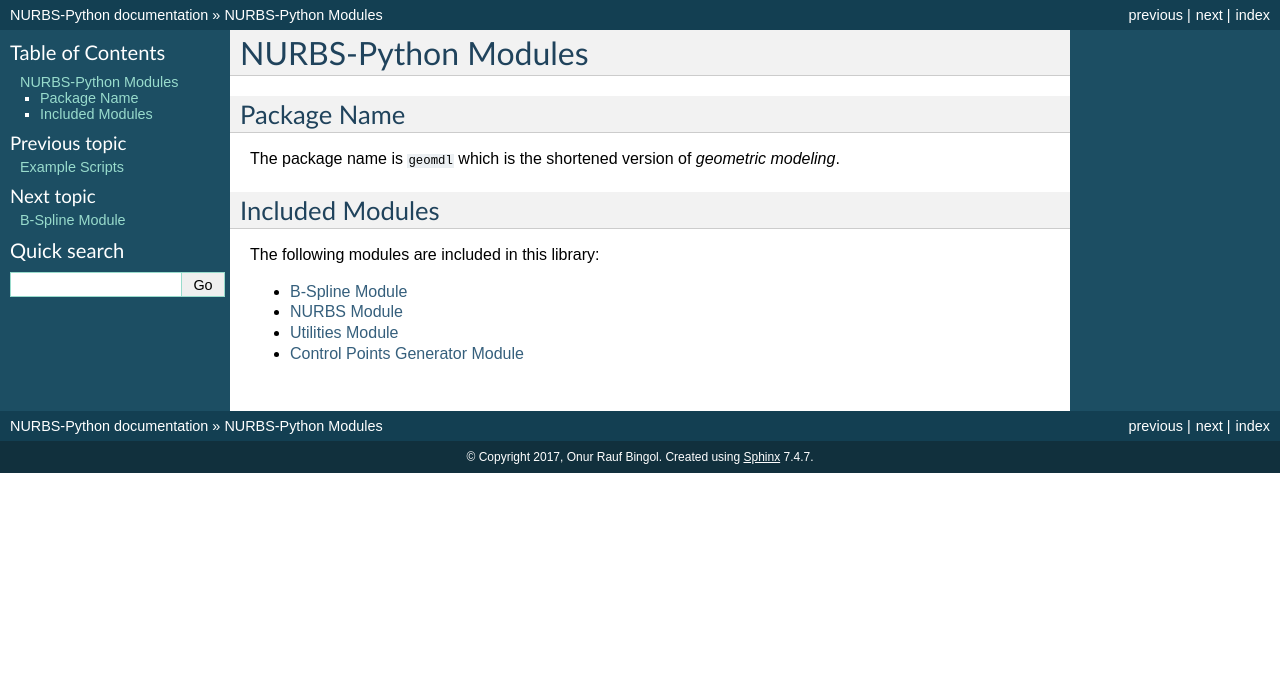
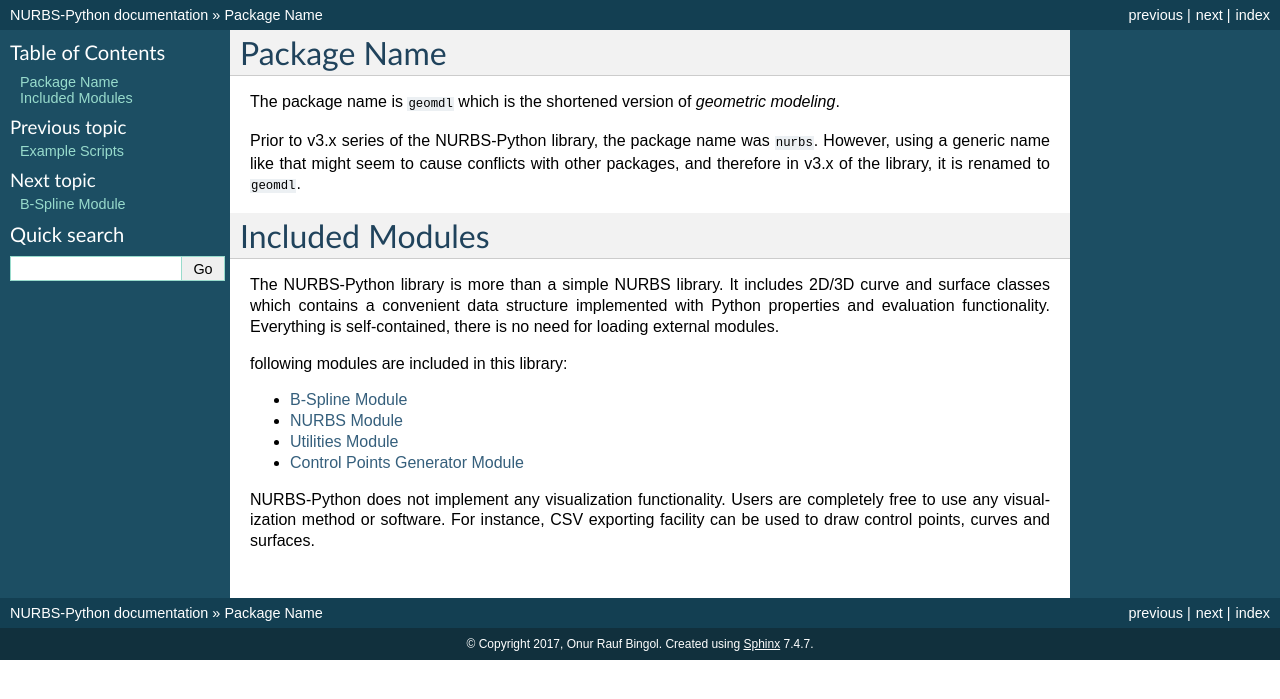
Before and after one commit to orbingol/NURBS-Python, a Sphinx documentation site: the page built from docs/modules.rst, in a window 1280 px wide. Shown: the top 699 px of the page. Built offline with Sphinx 7.4.7, drawn with Linux system fonts in a browser that asks for light colours; formulas are drawn with MathJax 3.

Commit message:
Update modules documentation

```diff
--- a/docs/modules.rst
+++ b/docs/modules.rst
@@ -1,15 +1,20 @@
-NURBS-Python Modules
-^^^^^^^^^^^^^^^^^^^^
-
 Package Name
-============
+^^^^^^^^^^^^
 
 The package name is :code:`geomdl` which is the shortened version of *geometric modeling*.
 
+Prior to v3.x series of the NURBS-Python library, the package name was :code:`nurbs`. However, using a generic name like
+that might seem to cause conflicts with other packages, and therefore in v3.x of the library, it is renamed to :code:`geomdl`.
+
+
 Included Modules
-================
+^^^^^^^^^^^^^^^^
 
-The following modules are included in this library:
+The NURBS-Python library is more than a simple NURBS library. It includes 2D/3D curve and surface classes which contains
+a convenient data structure implemented with Python properties and evaluation functionality. Everything is self-contained,
+there is no need for loading external modules.
+
+following modules are included in this library:
 
 .. toctree::
     :maxdepth: 1
@@ -18,3 +23,6 @@
     module_nurbs
     module_utilities
     module_cpgen
+
+NURBS-Python does not implement any visualization functionality. Users are completely free to use any visualization method
+or software. For instance, CSV exporting facility can be used to draw control points, curves and surfaces.
```
